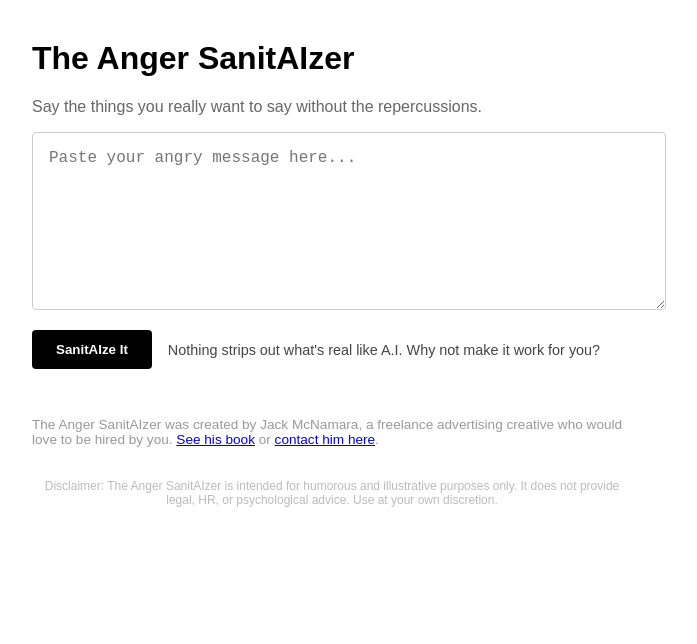
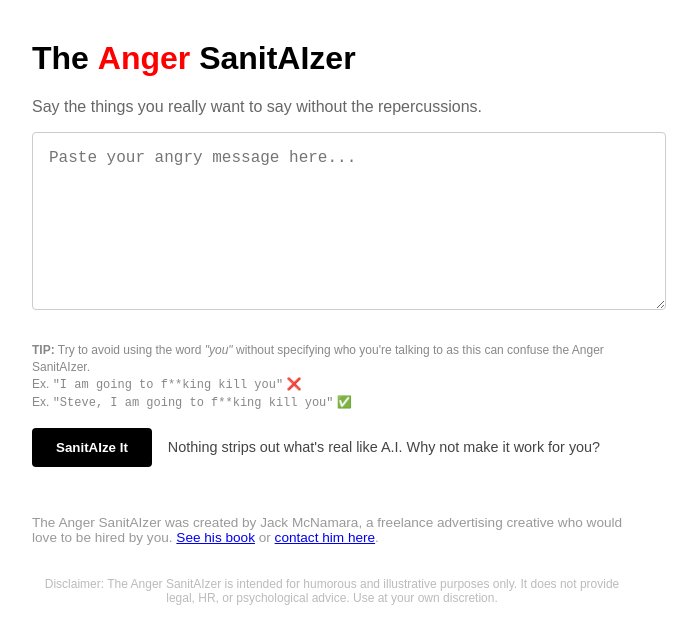
Before and after one commit to jackthemc87/AngerSanitAIzer, a Next.js app: page / in a window 1280 px wide. Shown: the top 644 px of the page, without its empty margins (308-1005 px from the left). Built offline with nearby package versions, Linux system fonts and the light colour scheme.

Commit message:
Update index.tsx

```diff
--- a/pages/index.tsx
+++ b/pages/index.tsx
@@ -38,22 +38,50 @@ export default function Home() {
       <Head>
         <title>The Anger SanitAIzer (Beta)</title>
         <meta name="description" content="Turn your angry work emails into HR-safe replies with AI." />
-
-        {/* Open Graph / LinkedIn Preview */}
         <meta property="og:title" content="The Anger SanitAIzer" />
         <meta property="og:description" content="Paste your angry message. Get a professional response back. It's like a PR firm for your rage." />
         <meta property="og:image" content="https://i.ibb.co/fVQMH5GS/image.png" />
         <meta property="og:url" content="https://angersanitaizer.xyz" />
         <meta property="og:type" content="website" />
-
-        {/* Twitter Card */}
         <meta name="twitter:card" content="summary_large_image" />
         <meta name="twitter:title" content="The Anger SanitAIzer" />
         <meta name="twitter:description" content="Paste your angry message. Get a professional response back. It's like a PR firm for your rage." />
         <meta name="twitter:image" content="https://i.ibb.co/fVQMH5GS/image.png" />
+
+        {/* Vibrating Animation */}
+        <style>{`
+          @keyframes shake {
+            0% { transform: translate(0); }
+            20% { transform: translate(-1px, 1px); }
+            40% { transform: translate(-1px, -1px); }
+            60% { transform: translate(1px, 1px); }
+            80% { transform: translate(1px, -1px); }
+            100% { transform: translate(0); }
+          }
+
+          .shaky {
+            display: inline-block;
+            color: red;
+            animation: shake 0.3s ease-in-out infinite;
+            animation-play-state: paused;
+          }
+
+          .shaky:hover {
+            animation-play-state: running;
+          }
+
+          @media (prefers-reduced-motion: reduce) {
+            .shaky {
+              animation: none !important;
+            }
+          }
+        `}</style>
       </Head>
 
-      <h1 style={{ fontSize: "2rem", fontWeight: "bold" }}>The Anger SanitAIzer</h1>
+      <h1 style={{ fontSize: "2rem", fontWeight: "bold" }}>
+        The <span className="shaky">Anger</span> SanitAIzer
+      </h1>
+
       <p style={{ marginBottom: "1rem", color: "#666" }}>
         Say the things you really want to say without the repercussions.
       </p>
@@ -72,6 +100,13 @@ export default function Home() {
           borderRadius: "4px",
         }}
       />
+
+      {/* TIP */}
+      <p style={{ fontSize: "0.75rem", color: "#888", marginBottom: "1rem", lineHeight: "1.4" }}>
+        <strong>TIP:</strong> Try to avoid using the word <em>"you"</em> without specifying who you're talking to as this can confuse the Anger SanitAIzer.<br />
+        Ex. <code>"I am going to f**king kill you"</code> ❌<br />
+        Ex. <code>"Steve, I am going to f**king kill you"</code> ✅
+      </p>
 
       <div style={{ display: "flex", alignItems: "center", gap: "1rem", flexWrap: "wrap" }}>
         <button
@@ -125,7 +160,6 @@ export default function Home() {
         </a>.
       </footer>
 
-      {/* LEGAL DISCLAIMER */}
       <div style={{ marginTop: "2rem", fontSize: "0.75rem", color: "#bbb", textAlign: "center" }}>
         Disclaimer: The Anger SanitAIzer is intended for humorous and illustrative purposes only.
         It does not provide legal, HR, or psychological advice. Use at your own discretion.
```
